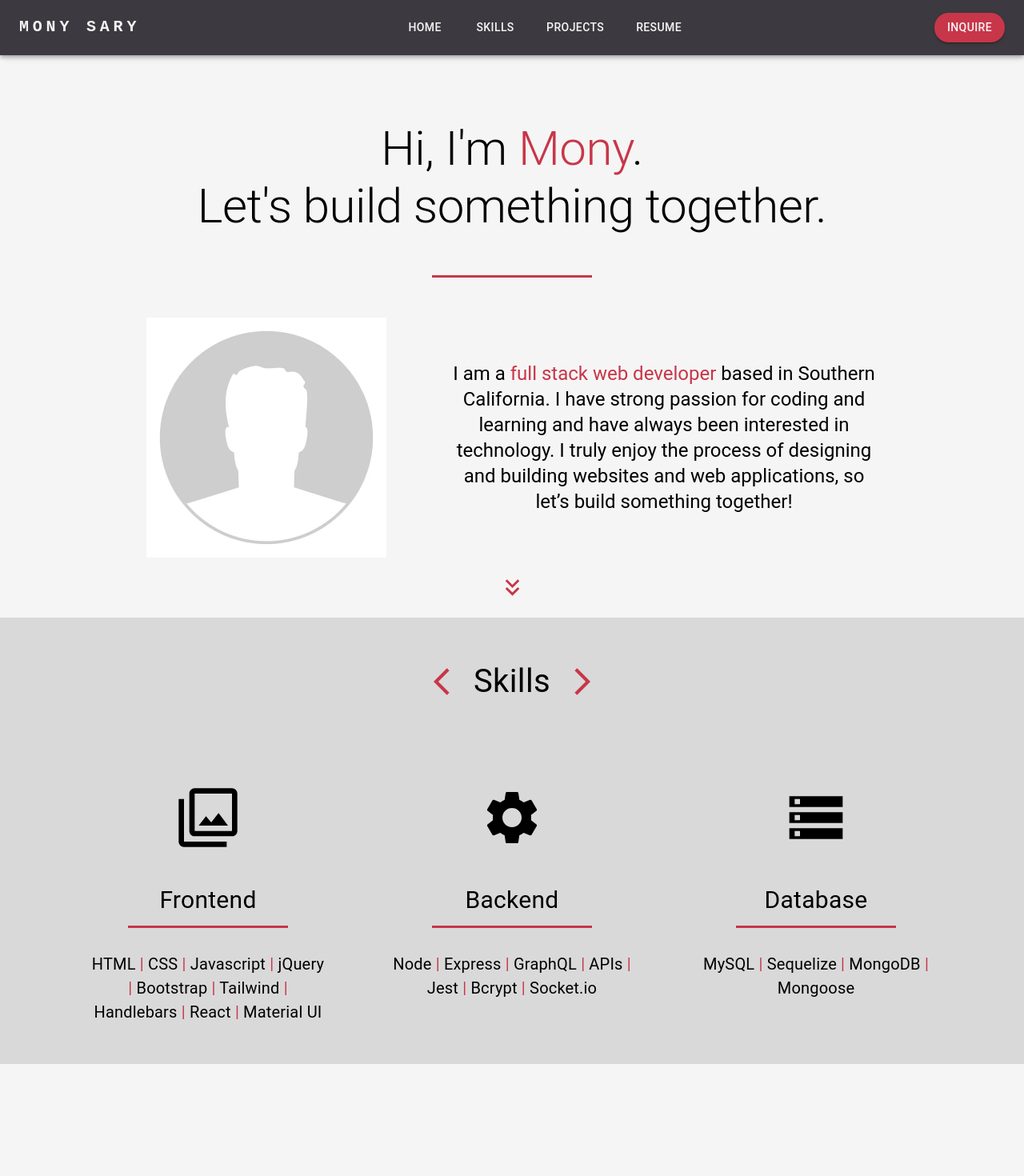
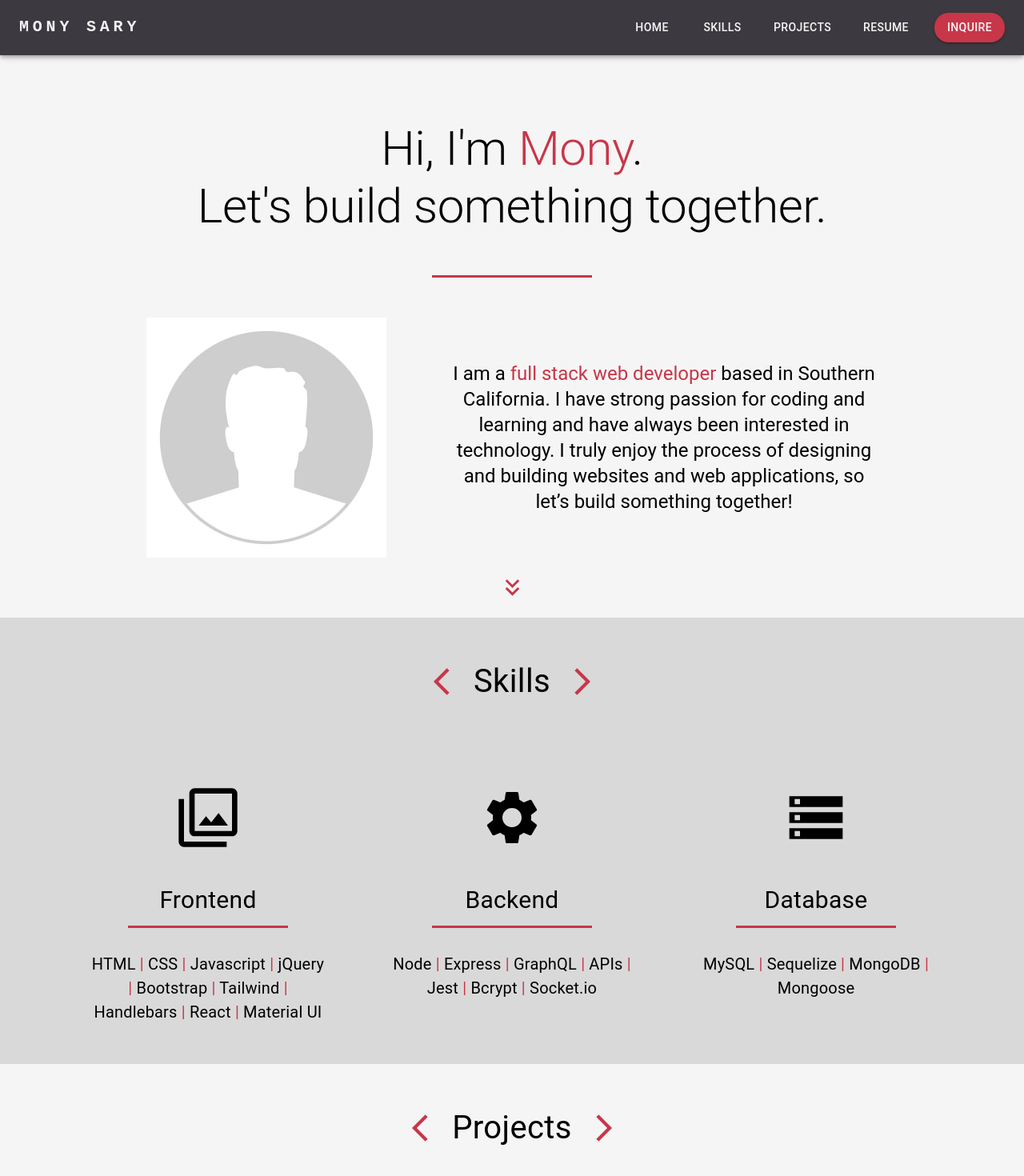
Before and after one commit to monysary/main-developer-portoflio, a React (Create React App) app: page / in a window 1280 px wide. Shown: the top 1470 px of the page at 80% size. Before the commit the page ends 1330 px from the top, so only its background shows below. Built offline with nearby package versions, Linux system fonts and the light colour scheme.

Commit message:
added projects page title, repositioned navbar links

```diff
--- a/public/index.html
+++ b/public/index.html
@@ -23,7 +23,7 @@
       work correctly both with client-side routing and a non-root public URL.
       Learn how to configure a non-root public URL by running `npm run build`.
     -->
-    <title>React App</title>
+    <title>Mony Sary</title>
   </head>
   <body>
     <noscript>You need to enable JavaScript to run this app.</noscript>
--- a/src/App.js
+++ b/src/App.js
@@ -1,6 +1,7 @@
 import ResponsiveAppBar from './components/Navbar.js';
 import Home from './components/Home.js';
-import Skills from './components/Skills.js'
+import Skills from './components/Skills.js';
+import Projects from './components/Projects.js';
 
 function App() {
   return (
@@ -8,6 +9,7 @@ function App() {
       <ResponsiveAppBar />
       <Home />
       <Skills />
+      <Projects />
     </>
   );
 }
--- a/src/components/Navbar.js
+++ b/src/components/Navbar.js
@@ -97,7 +97,7 @@ function ResponsiveAppBar() {
                         MONY SARY
                     </Typography>
                     {/* Desktop view menu links */}
-                    <Box sx={{ flexGrow: 1, display: { xs: 'none', md: 'flex' }, justifyContent: 'center', gap: 3 }}>
+                    <Box sx={{ flexGrow: 1, display: { xs: 'none', md: 'flex' }, justifyContent: 'flex-end', gap: 3 }}>
                         {pages.map((page) => (
                             <Button
                                 key={page}
@@ -109,7 +109,7 @@ function ResponsiveAppBar() {
                         ))}
                     </Box>
                     {/* Inquire button */}
-                    <Box sx={{ flexGrow: 0 }}>
+                    <Box sx={{ flexGrow: 0, marginLeft: '24px' }}>
                         <Button variant="contained" sx={{
                             borderRadius: '18px',
                             backgroundColor: '#C83649',
--- a/src/components/Projects.js
+++ b/src/components/Projects.js
@@ -0,0 +1,18 @@
+import { Box, Grid, Typography } from '@mui/material';
+import ArrowBackIosNewIcon from '@mui/icons-material/ArrowBackIosNew';
+import ArrowForwardIosIcon from '@mui/icons-material/ArrowForwardIos';
+
+function Projects() {
+    return (
+        <Box padding='50px'>
+            <Grid container justifyContent='center' alignItems='center'>
+                <ArrowBackIosNewIcon sx={{ color: '#C83649', fontSize: '40px' }} />
+                <Typography fontSize='40px' component='h3' marginX='20px' sx={{ '@media (max-width: 600px)': { fontSize: '40px' } }}>Projects</Typography>
+                <ArrowForwardIosIcon sx={{ color: '#C83649', fontSize: '40px' }} />
+            </Grid>
+
+        </Box>
+    )
+}
+
+export default Projects;
--- a/src/components/Skills.js
+++ b/src/components/Skills.js
@@ -7,7 +7,7 @@ import StorageIcon from '@mui/icons-material/Storage';
 
 function Skills() {
     return (
-        <Box sx={{ backgroundColor: '#D9D9D9', padding: '50px' }}>
+        <Box backgroundColor='#D9D9D9' padding='50px'>
             <Grid container justifyContent='center' alignItems='center'>
                 <ArrowBackIosNewIcon sx={{ color: '#C83649', fontSize: '40px' }} />
                 <Typography fontSize='40px' component='h3' marginX='20px' sx={{ '@media (max-width: 600px)': { fontSize: '40px' } }}>Skills</Typography>
```
